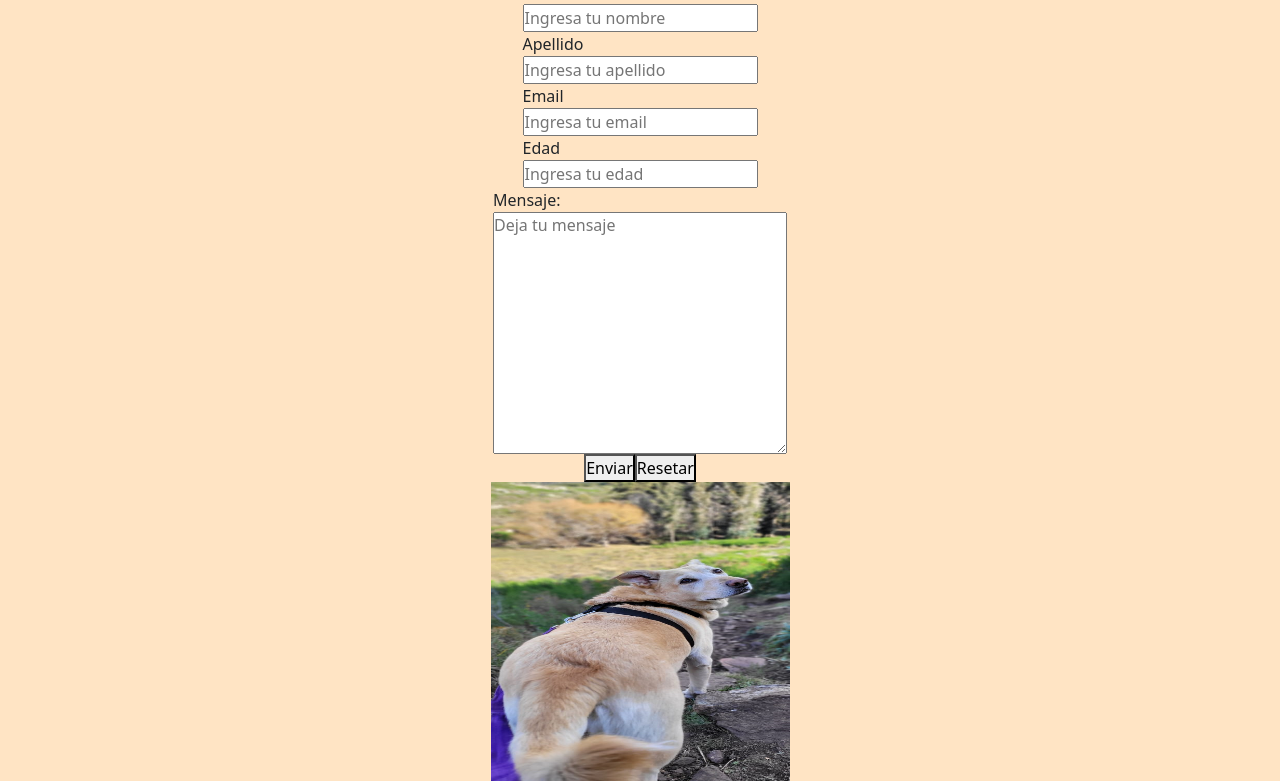
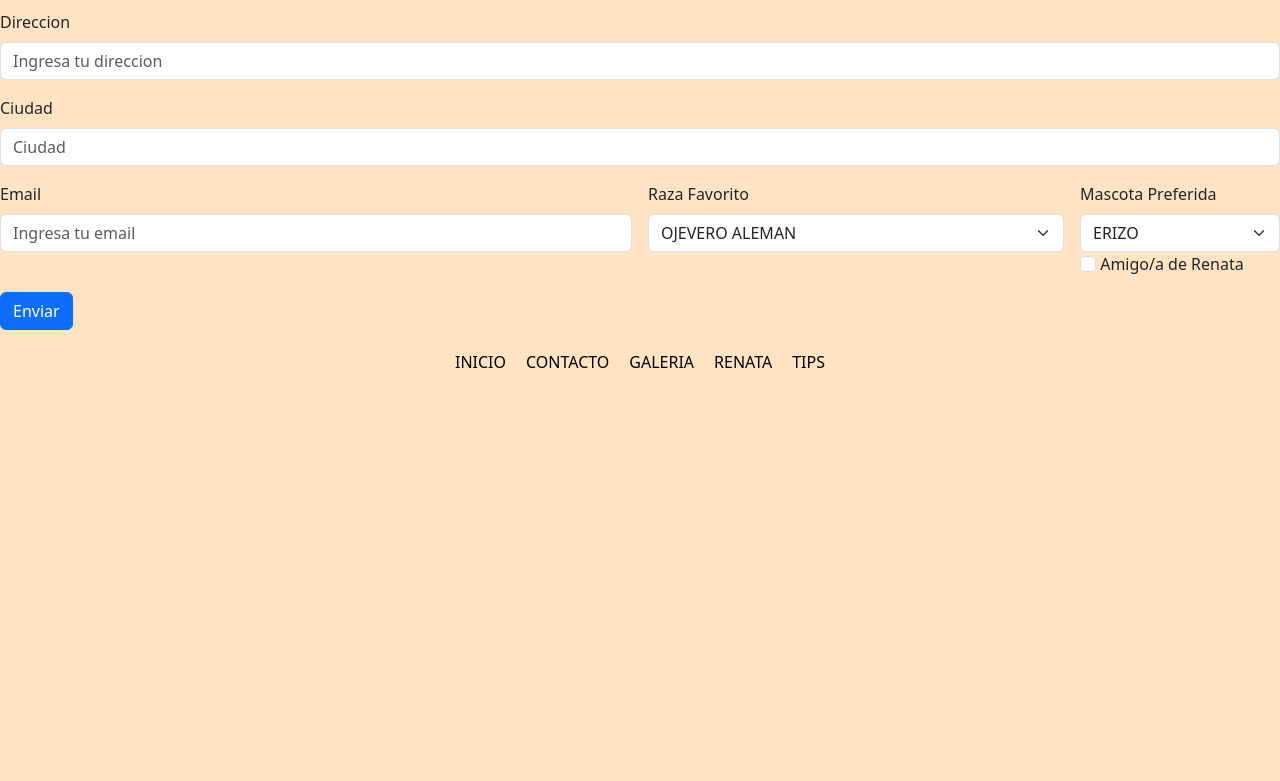
Before and after one commit to FedericoMoises93/pre-entrega2moises, a plain HTML site: page paginas/contacto.html in a window 1280 px wide. Shown: the part 202-983 px from the top of the page. After the commit the page ends 800 px from the top, so only its background shows below. Drawn offline with nearby package versions, Linux system fonts and the light colour scheme.

Commit message:
contacto.html

```diff
--- a/css/style.css
+++ b/css/style.css
@@ -29,6 +29,8 @@ h1{
   justify-content: space-between;
   margin-bottom: 20px;
  text-decoration: solid;
+ gap: 20px;
+ padding: 2%;
 }
 
 .main_index img, .main_index2 img{
@@ -68,26 +70,33 @@ h1{
 .renata_renata{
     display:flex;
     justify-content:space-around;
+    padding: 10px;
+
+
 }
 
 .renata_renata img{
-    width: 200px;
-    height: 200px;
+    width: 180px;
+    height: 180px;
     padding: 10px;
     border-radius: 10%;
+    background-color: white;
+
 }
 
 .renata_renata2{
     display: flex;
     justify-content: space-around;
 
+
 }
 
 .renata_renata2 img{
-    width: 200px;
-    height: 200px;
+    width: 180px;
+    height: 180px;
     border-radius: 10%;
     padding: 10px;
+    background-color: white;
 
 }
 
@@ -102,8 +111,16 @@ h1{
     height: 200px;
     border-radius: 10%;
     padding: 10px;
+    background-color: white;
+    margin: 10px;
+
 }
 
+.tips_texto{
+
+    border-radius: 10%;
+    background-color: rgb(250, 207, 164);
+}
 
 
 /*------------------footer------------*/
@@ -141,9 +158,20 @@ footer ul li a{
 
 
 
+@media only screen and (max-width:576px) {
 
-@media only screen and (max-width:576px){
     .carousel-inner, .carousel-item, .carousel-item img{
         height: 400px;
+
     }
+
+    .main_index, .main_index2{
+        padding: 3%;
+    }
+
+    .main_index img, .main_index2 img{
+        padding: 3%;
+    }
+
+
 }
--- a/paginas/contacto.html
+++ b/paginas/contacto.html
@@ -51,45 +51,82 @@
           </nav>
     </header>
 
+    <main>
 
-
-        <main style="display: flex; flex-direction: column; align-items: center;">
-            <h1 class="h1_formulario">Llena tu formulario</h1>
-
-            <form style="display: flex; flex-direction: column; align-items: center;">
-                <div style="display: flex; flex-direction: column; align-items: flex-start;">
-                    <label for="nombre">Nombre</label>
-                    <input type="text" name="nombre" placeholder="Ingresa tu nombre">
+      <form class="row g-3">
+        <div class="col-md-6">
+          <label for="inputNombre4" class="form-label">Nombre</label>
+          <input type="Nombre" class="form-control" id="inputNombre4" placeholder="Ingresa tu nombre">
         </div>
-
-                <div style="display: flex; flex-direction: column; align-items: flex-start;">
-                    <label for="apellido">Apellido</label>
-                    <input type="text" name="apellido" placeholder="Ingresa tu apellido">
+        <div class="col-md-6">
+          <label for="inputApellido4" class="form-label">Apellido</label>
+          <input type="Apellido" class="form-control" id="inputApellido4" placeholder="Ingresa tu apellido">
         </div>
-
-                <div style="display: flex; flex-direction: column; align-items: flex-start;">
-                    <label for="email">Email</label>
-                    <input type="email" name="email" placeholder="Ingresa tu email">
+        <div class="col-12">
+          <label for="inputDireccion" class="form-label">Direccion</label>
+          <input type="text" class="form-control" id="inputDireccion" placeholder="Ingresa tu direccion">
         </div>
-
-                <div style="display: flex; flex-direction: column; align-items: flex-start;">
-                    <label for="edge">Edad</label>
-                    <input type="number" name="edge" placeholder="Ingresa tu edad">
+        <div class="col-12">
+          <label for="inputCiudad" class="form-label">Ciudad</label>
+          <input type="text" class="form-control" id="inputCiudad" placeholder="Ciudad">
         </div>
-
-                <div style="display: flex; flex-direction: column; align-items: flex-start;">
-                    <label for="mensaje">Mensaje:</label>
-                    <textarea name="mensaje" cols="30" rows="10" placeholder="Deja tu mensaje"></textarea>
+        <div class="col-md-6">
+          <label for="inputEmail" class="form-label">Email</label>
+          <input type="email" class="form-control" id="inputEmail" placeholder="Ingresa tu email">
         </div>
-
-                <div style="display: flex; justify-content: center;">
-                    <button type="enviar">Enviar</button>
-                    <button type="reset">Resetar</button>
+        <div class="col-md-4">
+          <label for="inputRaza Favorito" class="form-label">Raza Favorito</label>
+          <select id="inputRaza Favorito" class="form-select" >
+            <option selected>LABRADOR</option>
+            <option>CANICHE</option>
+            <option >SALCHICHA</option>
+            <option >GOLDEN</option>
+            <option >BULLDOG FRANCES</option>
+          <option >MESTIZO</option>
+          <option selected>BULLDOG INGLES</option>
+            <option>CHIHUAHUA</option>
+            <option >BULLTERRIER</option>
+            <option >DALMATA</option>
+            <option >GRAN DANES</option>
+          <option >BEAGLE</option>
+          <option selected>OJEVERO ALEMAN</option>
+            <option>DOBERMAN</option>
+            <option >BORDER COLLIE</option>
+            <option >PITBULL</option>
+            <option >ROTTWEILER</option>
+          <option >HUSKY SIBERIANO</option>
+          </select>
+        </div>
+        <div class="col-md-2">
+          <label for="inputMascota Preferido" class="form-label">Mascota Preferida</label>
+          <select id="inputMascota Favorito" class="form-select" >
+            <option selected>PERRO</option>
+            <option>GATO</option>
+            <option >TORTUGA</option>
+            <option >IGUANA</option>
+            <option >LORO</option>
+          <option >COBALLO</option>
+          <option selected>CONEJO</option>
+            <option>PEZ</option>
+            <option >VIBORA</option>
+            <option >ARAÑAS</option>
+            <option >HAMSTER</option>
+          <option >URON</option>
+          <option selected>ERIZO</option>
+            <option>CABALLO</option>
+        </div>
+        <div class="col-12">
+          <div class="form-check">
+            <input class="form-check-input" type="checkbox" id="gridCheck">
+            <label class="form-check-label" for="gridCheck">
+              Amigo/a de Renata
+            </label>
+          </div>
+        </div>
+        <div class="col-12">
+          <button type="submit" class="btn btn-primary">Enviar</button>
         </div>
       </form>
-
-            <img src="../img/paint 13.png">
-
 
     </main>
 
```
Also changed, not shown: paginas/tips.html (+8 -8 lines). Lines whose indentation alone changed are shown as unchanged.
